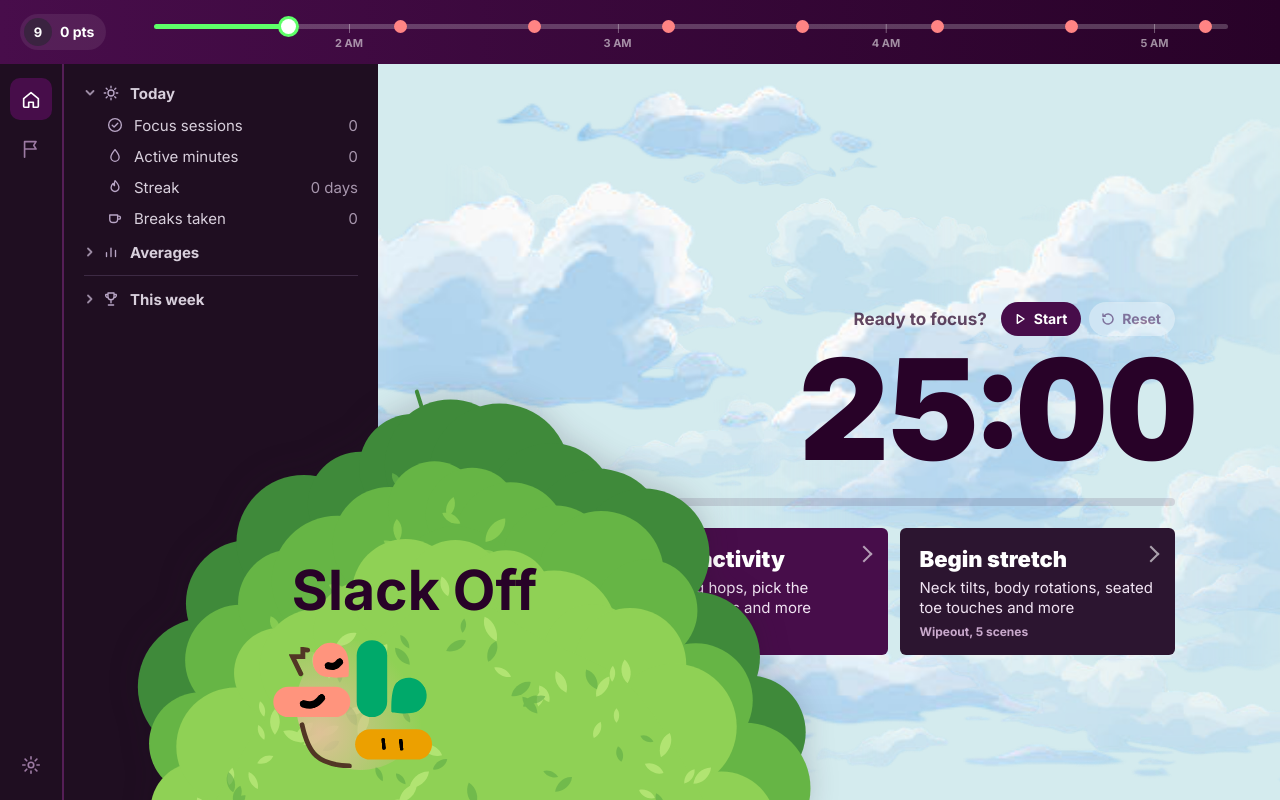
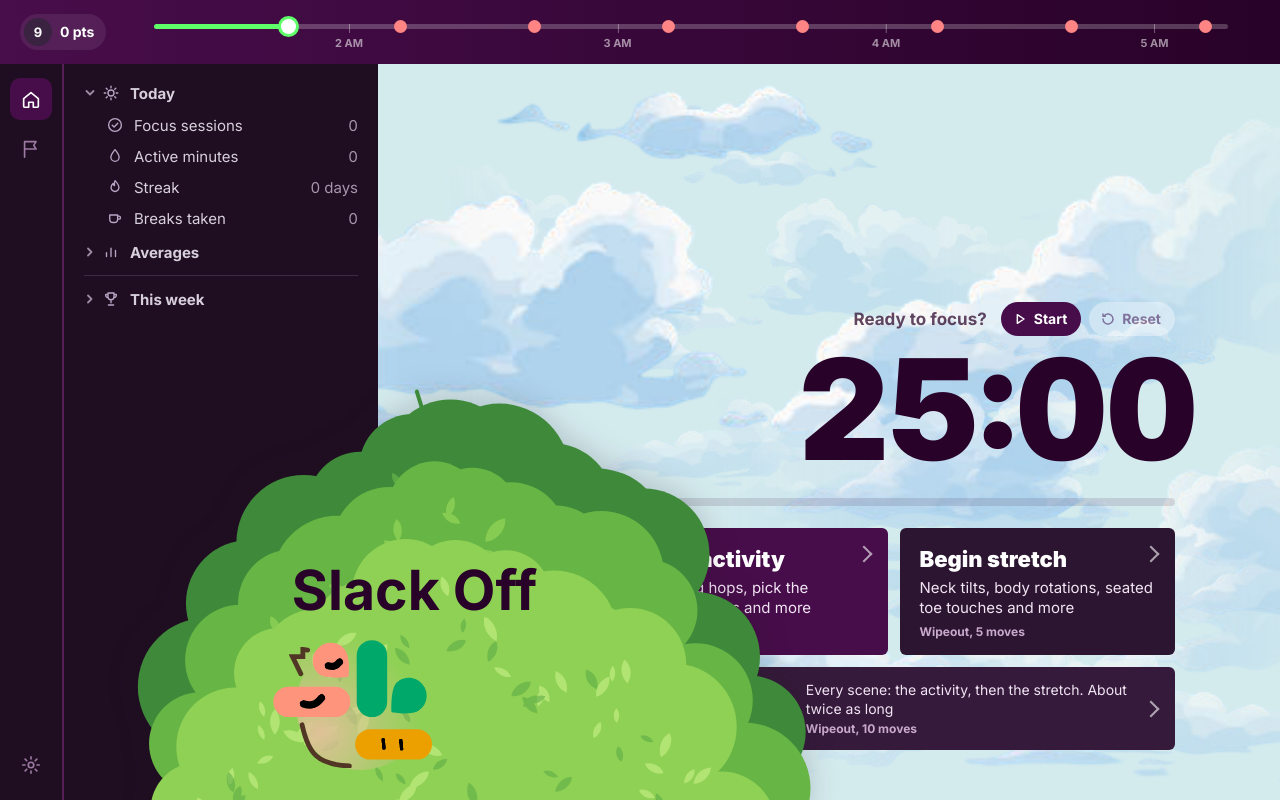
Before and after one commit to elphoun/HW13, a React (Vite) app in the folder slackoff-web/app/: page / in a window 1280 px wide. Built offline with nearby package versions, Linux system fonts and the light colour scheme.

Commit message:
activity + stretch

```diff
--- a/slackoff-web/app/src/components/SettingsModal.tsx
+++ b/slackoff-web/app/src/components/SettingsModal.tsx
@@ -69,6 +69,7 @@ export function SettingsModal({ onClose }: { onClose: () => void }) {
               <select value={s.breakType} onChange={e => updateSettings({ breakType: e.target.value as BreakType })}>
                 <option value="activity">Activity: get moving</option>
                 <option value="stretch">Stretch: loosen up</option>
+                <option value="both">Activity + stretch: both moves in every scene, twice the break time</option>
               </select>
               <small>The story stays the same. Only the exercise in each scene changes.</small></label>
           </section>
--- a/slackoff-web/app/src/components/StoryPlayer.tsx
+++ b/slackoff-web/app/src/components/StoryPlayer.tsx
@@ -1,5 +1,5 @@
 import { useCallback, useEffect, useRef, useState } from 'react';
-import { repsFor, scenePicture, type Story } from '../data/stories';
+import { movesFor, repsFor, scenePicture, type Story } from '../data/stories';
 import { exerciseById, pointsFor } from '../data/exercises';
 import { useApp } from '../state/AppState';
 import { useTimer } from '../state/TimerContext';
@@ -24,11 +24,12 @@ const DETECTOR: Record<string, MoveKind> = {
 const TYPES: { id: BreakType; label: string; note: string }[] = [
   { id: 'activity', label: 'Activity', note: 'Get moving' },
   { id: 'stretch', label: 'Stretch', note: 'Loosen up' },
+  { id: 'both', label: 'Both', note: 'Move, then stretch' },
 ];
 
 /**
- * Plays a story scene by scene. Each scene shows its picture and story line, asks for one exercise,
- * and moves on once you've counted every rep.
+ * Plays a story scene by scene. Each scene shows its picture and story line and asks for one exercise (two with `both`:
+ * the activity, then the stretch), and moves on once you've counted every rep.
  * `breakMode`: this run is the exercise break. It shares the break clock and "exit" ends the break.
  * `startWith`: skip the intro and go straight in with this break type.
  */
@@ -39,6 +40,7 @@ export function StoryPlayer({ story, onExit, breakMode = false, startWith }: { s
   const [type, setType] = useState<BreakType>(startWith ?? app.data.settings.breakType);
   const [phase, setPhase] = useState<Phase>(startWith ? 'scene' : 'intro');
   const [idx, setIdx] = useState(0);
+  const [part, setPart] = useState(0);              // which of the scene's moves (0, or 0..1 with `both`)
   const [reps, setReps] = useState(0);
   const [earned, setEarned] = useState(0);
   const [done, setDone] = useState<string[]>([]);       // instructions completed, for the summary
@@ -47,18 +49,27 @@ export function StoryPlayer({ story, onExit, breakMode = false, startWith }: { s
   const repsRef = useRef(0);        // the live rep count (AirPods can report several reps in one tick, before React re-renders)
 
   const scene = story.scenes[Math.min(idx, story.scenes.length - 1)];
-  const move = scene.moves[type];
+  const parts = movesFor(scene, type);
+  const move = parts[Math.min(part, parts.length - 1)];
+  const totalMoves = story.scenes.length * parts.length;
   const need = repsFor(move.reps, level);
   const picture = scenePicture(story.id, idx);
 
-  // A break that starts with the story should also start the break clock.
+  // A break that starts with the story should also start the break clock. Activity + stretch is twice the moves,
+  // so it gets twice the break time (once per break).
+  const extended = useRef(false);
+  const startClock = useCallback((t: BreakType) => {
+    if (!breakMode) return;
+    if (timer.status === 'idle') timer.start();
+    if (t === 'both' && !extended.current) { extended.current = true; timer.extend(app.data.settings.exerciseSeconds * 1000); }
+  }, [breakMode, timer, app.data.settings.exerciseSeconds]);
   const start = useCallback(() => {
     sfx.unlock();
     if (type !== app.data.settings.breakType) app.updateSettings({ breakType: type });
-    if (breakMode && timer.status === 'idle') timer.start();
-    repsRef.current = 0; setIdx(0); setReps(0); setEarned(0); setDone([]); setPhase('scene');
-  }, [type, app, breakMode, timer]);
-  useEffect(() => { if (startWith && breakMode && timer.status === 'idle') timer.start(); }, []);   // eslint-disable-line react-hooks/exhaustive-deps
+    startClock(type);
+    repsRef.current = 0; setIdx(0); setPart(0); setReps(0); setEarned(0); setDone([]); setPhase('scene');
+  }, [type, app, startClock]);
+  useEffect(() => { if (startWith) startClock(startWith); }, []);   // eslint-disable-line react-hooks/exhaustive-deps
 
   const finishScene = useCallback((credit: boolean) => {
     if (credit) {
@@ -69,23 +80,25 @@ export function StoryPlayer({ story, onExit, breakMode = false, startWith }: { s
       setEarned(e => e + pts); setDone(d => [...d, move.say(need)]);
       sfx.success();
     }
-    setClearedMsg(credit ? 'Nice!' : 'Skipped');
+    setClearedMsg(credit ? (part + 1 < parts.length ? 'Nice! Now stretch' : 'Nice!') : 'Skipped');
     setPhase('cleared');
-  }, [move, need, app, breakMode, timer]);
+  }, [move, need, app, breakMode, timer, part, parts.length]);
 
   // After "Nice!", move to the next scene or wrap up the story.
   useEffect(() => {
     if (phase !== 'cleared') return;
     const t = setTimeout(() => {
-      if (idx + 1 < story.scenes.length) { repsRef.current = 0; setIdx(i => i + 1); setReps(0); setPhase('scene'); return; }
+      repsRef.current = 0; setReps(0);
+      if (part + 1 < parts.length) { setPart(p => p + 1); setPhase('scene'); return; }
+      if (idx + 1 < story.scenes.length) { setIdx(i => i + 1); setPart(0); setPhase('scene'); return; }
       setPhase('done'); sfx.win();
     }, CLEARED_MS);
     return () => clearTimeout(t);
-  }, [phase, idx, story.scenes.length]);
+  }, [phase, idx, part, parts.length, story.scenes.length]);
 
   // Log the run once, when the story ends.
   useEffect(() => {
-    if (phase === 'done') app.addRun({ map: story.id, score: earned, completed: done.length, total: story.scenes.length });
+    if (phase === 'done') app.addRun({ map: story.id, score: earned, completed: done.length, total: totalMoves });
   }, [phase]);
 
   /** One rep happened. `fromSensor` skips the anti-mash gap: AirPod reps are real. */
@@ -115,7 +128,7 @@ export function StoryPlayer({ story, onExit, breakMode = false, startWith }: { s
       while (seen < det.reps) { seen++; repRef.current(true); }
     });
     return unsub;
-  }, [useAir, phase, idx, detectorKind]);
+  }, [useAir, phase, idx, part, detectorKind]);
   useEffect(() => {
     if (!useAir) { setPodsOn(false); return; }
     const unsub = airpods.subscribe(() => {});        // open the stream so we can show whether data is arriving
@@ -170,7 +183,7 @@ export function StoryPlayer({ story, onExit, breakMode = false, startWith }: { s
         {phase === 'done' && (
           <div className="story-overlay">
             <h2>{done.length ? 'You made it!' : 'Story over'}</h2>
-            <p>{done.length === story.scenes.length ? `Every scene of ${story.name}, done.` : `${done.length} of ${story.scenes.length} scenes done.`} You earned {earned} points.</p>
+            <p>{done.length === totalMoves ? `Every scene of ${story.name}, done.` : `${done.length} of ${totalMoves} ${parts.length > 1 ? 'moves' : 'scenes'} done.`} You earned {earned} points.</p>
             {done.length > 0 && <ul className="story-recap">{done.map((d, i) => <li key={i}>{d}</li>)}</ul>}
             <div className="row-wrap">
               <button className="ov-btn" onClick={start}>Play again</button>
@@ -182,13 +195,14 @@ export function StoryPlayer({ story, onExit, breakMode = false, startWith }: { s
 
       <div className={`story-move${phase === 'scene' || phase === 'cleared' ? '' : ' idle'}`} aria-live="polite">
         <div className="sm-ask">
+          {parts.length > 1 && <span className="sm-part">{part === 0 ? 'Activity' : 'Stretch'}, move {part + 1} of {parts.length}</span>}
           <b>{move.say(need)}</b>
           <span className="sm-dots" aria-label={`${Math.min(reps, need)} of ${need} done`}>
             {Array.from({ length: need }, (_, i) => <i key={i} className={i < reps ? 'on' : ''} />)}
           </span>
         </div>
         <button className="rep-btn" onClick={() => rep()} disabled={phase !== 'scene'}>Done one <kbd>Space</kbd></button>
-        <button className="sm-skip" onClick={() => finishScene(false)} disabled={phase !== 'scene'}>Skip this scene</button>
+        <button className="sm-skip" onClick={() => finishScene(false)} disabled={phase !== 'scene'}>{parts.length > 1 ? 'Skip this move' : 'Skip this scene'}</button>
       </div>
     </div>
   );
--- a/slackoff-web/app/src/data/stories.ts
+++ b/slackoff-web/app/src/data/stories.ts
@@ -1,4 +1,4 @@
-import type { BreakType, Level } from '../types';
+import type { BreakType, Level, MoveType } from '../types';
 
 /** One exercise for a scene. `say` turns the rep count into the instruction shown to the user. */
 export interface SceneMove { exerciseId: string; reps: number; say: (n: number) => string; }
@@ -7,7 +7,10 @@ export interface SceneMove { exerciseId: string; reps: number; say: (n: number)
  * One beat of the story. The line and picture are the same for everyone;
  * only the move changes with the break type (activity vs stretch).
  */
-export interface Scene { line: string; moves: Record<BreakType, SceneMove>; }
+export interface Scene { line: string; moves: Record<MoveType, SceneMove>; }
+
+/** The moves a scene asks for with this break type, in order: one move, or the activity then the stretch for `both`. */
+export const movesFor = (scene: Scene, type: BreakType): SceneMove[] => type === 'both' ? [scene.moves.activity, scene.moves.stretch] : [scene.moves[type]];
 
 export interface Story { id: string; name: string; blurb: string; intro: string; playable: boolean; scenes: Scene[]; }
 
--- a/slackoff-web/app/src/pages/Home.tsx
+++ b/slackoff-web/app/src/pages/Home.tsx
@@ -6,7 +6,7 @@ import { useTimer } from '../state/TimerContext';
 import { useApp } from '../state/AppState';
 import { fmtClock } from '../lib/dates';
 import { permission } from '../lib/notify';
-import { storyById } from '../data/stories';
+import { movesFor, storyById } from '../data/stories';
 import { exerciseById } from '../data/exercises';
 import type { BreakType } from '../types';
 import { CloudSky } from '../components/CloudSky';
@@ -34,17 +34,18 @@ function TimerStatus() {
   );
 }
 
-/** The two ways to take a break. Both play the same story; the card says which moves you'll get. */
+/** The ways to take a break. All play the same story; the card says which moves you'll get. */
 function BreakCard({ type, title, onClick }: { type: BreakType; title: string; onClick: () => void }) {
   const { data } = useApp();
   const story = storyById(data.settings.story);
-  const moves = [...new Set(story.scenes.map(sc => exerciseById(sc.moves[type].exerciseId)?.name).filter(Boolean))] as string[];
-  const preview = moves.slice(0, 3).join(', ').toLowerCase();
+  const moves = [...new Set(story.scenes.flatMap(sc => movesFor(sc, type)).map(m => exerciseById(m.exerciseId)?.name).filter(Boolean))] as string[];
+  const preview = type === 'both' ? 'every scene: the activity, then the stretch. About twice as long' : moves.slice(0, 3).join(', ').toLowerCase();
+  const count = story.scenes.length * (type === 'both' ? 2 : 1);
   return (
     <button className={`home-card ${type}`} onClick={onClick}>
       <b>{title}</b>
-      <span>{preview.charAt(0).toUpperCase() + preview.slice(1)}{moves.length > 3 ? ' and more' : ''}</span>
-      <small>{story.name}, {story.scenes.length} scenes</small>
+      <span>{preview.charAt(0).toUpperCase() + preview.slice(1)}{type !== 'both' && moves.length > 3 ? ' and more' : ''}</span>
+      <small>{story.name}, {count} moves</small>
     </button>
   );
 }
@@ -78,6 +79,7 @@ export function Home({ tab, setTab, beginBreak, goAdventures }: { tab: SideTab;
         <div className="home-cards">
           <BreakCard type="activity" title="Begin activity" onClick={() => beginBreak('activity')} />
           <BreakCard type="stretch" title="Begin stretch" onClick={() => beginBreak('stretch')} />
+          <BreakCard type="both" title="Activity + stretch" onClick={() => beginBreak('both')} />
         </div>
         <ReminderPrompt />
       </div>
--- a/slackoff-web/app/src/state/TimerContext.tsx
+++ b/slackoff-web/app/src/state/TimerContext.tsx
@@ -19,6 +19,8 @@ interface TimerState {
 interface TimerCtx extends TimerState {
   totalMs: number; remainingNow: number; progress: number;
   start: () => void; pause: () => void; resume: () => void; reset: () => void; skip: () => void;
+  /** Add time to the current countdown (used to lengthen a break that runs activity + stretch). */
+  extend: (ms: number) => void;
   /** Call when the user does something during a break; the first call counts the break as completed. */
   creditBreak: () => void;
   enableNotifications: () => Promise<void>;
@@ -114,6 +116,7 @@ export function TimerProvider({ children }: { children: ReactNode }) {
     resume: () => setS(p => p.status === 'paused' ? { ...p, status: 'running', endAt: Date.now() + p.remainingMs } : p),
     reset: () => setS({ phase: 'work', status: 'idle', endAt: 0, remainingMs: 0, breakCredited: false }),
     skip: () => advance(false),
+    extend: ms => setS(p => p.status === 'running' ? { ...p, endAt: p.endAt + ms } : p.status === 'paused' ? { ...p, remainingMs: p.remainingMs + ms } : p),
     creditBreak: () => {
       if (sRef.current.phase !== 'exercise' || sRef.current.breakCredited) return;
       app.addBreak();
--- a/slackoff-web/app/src/styles.css
+++ b/slackoff-web/app/src/styles.css
@@ -123,7 +123,7 @@ kbd { background: rgba(0, 0, 0, .12); border-radius: 6px; padding: 1px 7px; font
 .story-overlay { position: absolute; inset: 0; display: flex; flex-direction: column; align-items: center; justify-content: center; gap: 16px; padding: 24px; text-align: center; color: #fff; background: rgba(31, 14, 33, .86); overflow-y: auto; animation: fade .25s; }
 .story-overlay h2 { margin: 0; font-size: clamp(36px, 6vw, 64px); font-weight: 900; line-height: 1; }
 .story-overlay p { margin: 0; max-width: 46ch; color: #e2c9e6; font-size: 18px; line-height: 1.45; }
-.story-types { display: grid; grid-template-columns: 1fr 1fr; gap: 8px; width: min(420px, 100%); margin: 4px 0; }
+.story-types { display: grid; grid-template-columns: repeat(3, 1fr); gap: 8px; width: min(560px, 100%); margin: 4px 0; }
 .story-type { display: flex; flex-direction: column; gap: 4px; padding: 14px 10px; border: 2px solid rgba(255, 255, 255, .25); border-radius: 6px; background: transparent; color: #fff; font-family: inherit; transition: border-color .15s, background .15s; }
 .story-type b { font-size: 18px; } .story-type small { font-size: 13px; color: #e2c9e6; }
 .story-type:hover { border-color: rgba(255, 255, 255, .6); }
@@ -132,6 +132,7 @@ kbd { background: rgba(0, 0, 0, .12); border-radius: 6px; padding: 1px 7px; font
 .story-move { display: grid; grid-template-columns: 1fr minmax(240px, 340px); grid-template-rows: auto auto; gap: 6px 20px; align-items: center; transition: opacity .2s; }
 .story-move.idle { opacity: .45; }
 .sm-ask { display: flex; flex-direction: column; gap: 8px; color: #280228; }
+.sm-part { font-size: 13px; font-weight: 700; opacity: .65; }
 .sm-ask b { font-size: clamp(20px, 2.4vw, 28px); font-weight: 900; line-height: 1.15; }
 .sm-dots { display: flex; flex-wrap: wrap; gap: 6px; }
 .sm-dots i { width: 14px; height: 14px; border-radius: 50%; background: rgba(40, 2, 40, .15); transition: background .15s, transform .15s; } .sm-dots i.on { background: #00a96a; transform: scale(1.15); }
@@ -201,6 +202,11 @@ kbd { background: rgba(0, 0, 0, .12); border-radius: 6px; padding: 1px 7px; font
 .home-card span { font-size: 15px; line-height: 1.35; color: #f1e4f3; }
 .home-card small { margin-top: auto; font-size: 12px; font-weight: 600; color: #c9a9cc; }
 .home-card.stretch { background: #2c1530; } .home-card.stretch:hover { background: #3d1d42; }
+.home-card.both { grid-column: 1 / -1; min-height: 0; padding: 14px 20px; display: grid; grid-template-columns: auto 1fr; grid-template-rows: auto auto; column-gap: 16px; row-gap: 2px; align-items: baseline; background: #351a3b; }
+.home-card.both:hover { background: #46224d; }
+.home-card.both b { font-size: 18px; grid-row: 1 / 3; align-self: center; }
+.home-card.both span { font-size: 14px; } .home-card.both small { margin-top: 0; }
+.home-card.both::after { top: 50%; margin-top: -6px; }
 .home-card:focus-visible, .home-ctl:focus-visible, .rail-btn:focus-visible, .tb-rank:focus-visible, .sb-head:focus-visible, .sb-btn:focus-visible, .sb-mini:focus-visible, .home-mascot-btn:focus-visible { outline: 3px solid #5eff69; outline-offset: 2px; }
 .home-bush { position: absolute; z-index: 4; left: 61px; bottom: calc(-69px * var(--home-scale, 1)); width: 905px; height: 645px; pointer-events: none; transform: scale(var(--home-scale, 1)); transform-origin: 0 100%; }
 .home-bush-img { position: absolute; inset: 0; width: 100%; height: 100%; filter: drop-shadow(0 -6px 18px rgba(31, 14, 33, .18)); }
--- a/slackoff-web/app/src/types.ts
+++ b/slackoff-web/app/src/types.ts
@@ -1,6 +1,8 @@
 export type Level = 1 | 2 | 3;
 /** What a break asks of you: an active move, or a gentle stretch. Same story either way. */
-export type BreakType = 'activity' | 'stretch';
+export type MoveType = 'activity' | 'stretch';
+/** `both`: every scene asks for its activity move, then its stretch move, so the break runs about twice as long. */
+export type BreakType = MoveType | 'both';
 export type AnimKey =
   | 'neck-tilt' | 'neck-circle' | 'seated-toe' | 'body-rotate'
   | 'squat' | 'stand-toe' | 'high-knees' | 'flowers'
```
Also changed, not shown: 1 other file (tests, documents, lock files or other folders).
